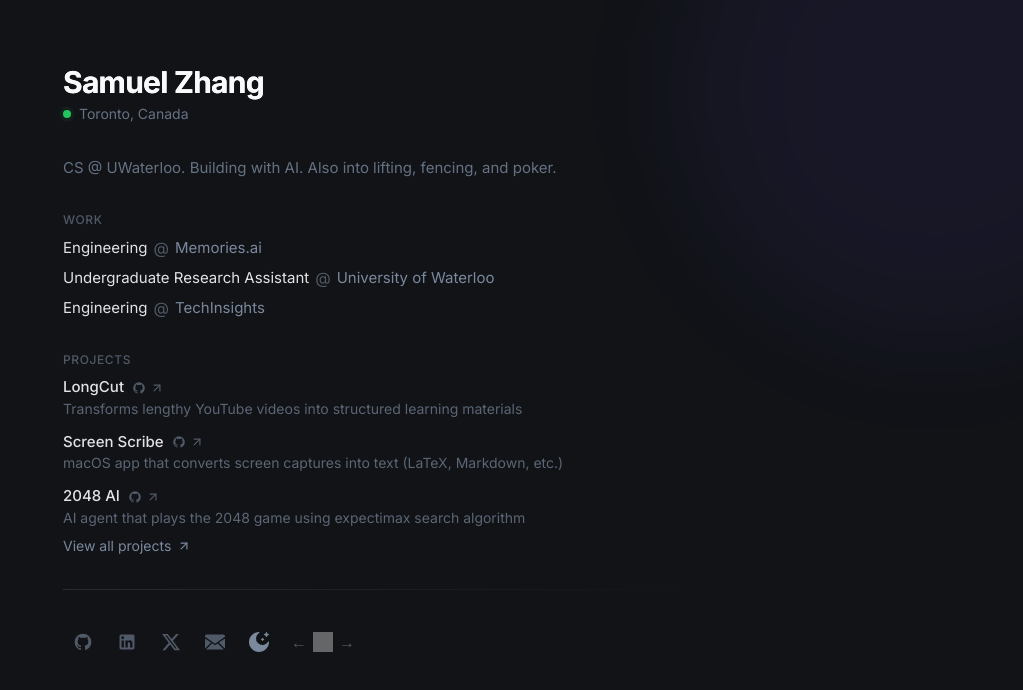
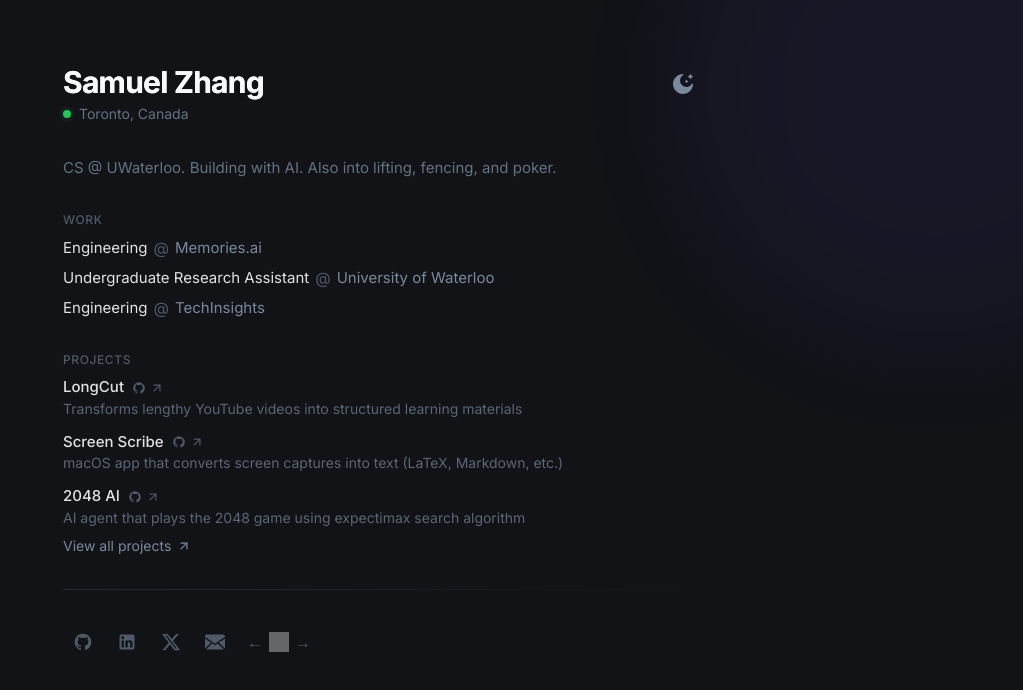
Before and after one commit to SamuelZ12/personal-website, a Next.js app: page / in a window 1280 px wide. Shown: the top 690 px of the page, without its empty margins (257-1280 px from the left). Built offline with nearby package versions, Linux system fonts and the light colour scheme; grey boxes are pictures that could not be loaded.

Commit message:
Move mode toggle to top left

```diff
--- a/src/components/contact.tsx
+++ b/src/components/contact.tsx
@@ -1,5 +1,4 @@
 import { Icons } from '@/components/icons'
-import { ModeToggle } from '@/components/mode-toggle'
 import { Button } from '@/components/ui/button'
 import {
     Tooltip,
@@ -48,7 +47,6 @@ const Contact = () => {
                                 </Tooltip>
                             )
                         })}
-                        <ModeToggle />
                         {/* Webring */}
                         <div className='ml-1 flex items-center gap-0 text-muted-foreground/60'>
                             <Link
--- a/src/components/header.tsx
+++ b/src/components/header.tsx
@@ -1,8 +1,9 @@
+import { ModeToggle } from '@/components/mode-toggle'
 import { CONFIG } from '@/config'
 
 const Header = () => {
     return (
-        <header className='flex w-full animate-slide-from-down-and-fade-1 flex-col gap-6 px-4'>
+        <header className='flex w-full animate-slide-from-down-and-fade-1 items-start justify-between px-4'>
             <div className='space-y-1'>
                 <h1 className='text-3xl font-bold tracking-tight'>
                     <span className='bg-gradient-to-r from-foreground to-foreground bg-clip-text transition-all duration-500 hover:from-blue-500 hover:to-cyan-400 hover:text-transparent'>
@@ -22,6 +23,7 @@ const Header = () => {
                     Toronto, Canada
                 </p>
             </div>
+            <ModeToggle />
         </header>
     )
 }
```
